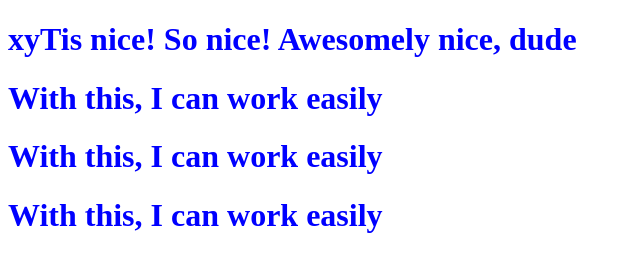
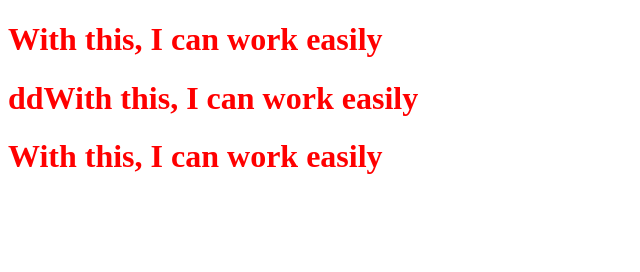
Before and after one commit to remoteworkerid/browsersync-exploration, a website: page index.html in a window 1280 px wide. Shown: the whole page, without its empty margins (0-640 px from the left). Drawn offline with Linux system fonts and the light colour scheme.

Commit message:
bs proxy works in batchfile

```diff
--- a/css/app.css
+++ b/css/app.css
@@ -1,3 +1,3 @@
 .hello {
-    color:blue;
+    color:red;
 }
--- a/gulpfile.js
+++ b/gulpfile.js
@@ -4,9 +4,7 @@ var bs = require('browser-sync').create();
 gulp.task('bs', function (){
     bs.init({
         server: {
-            watch: true,
             baseDir: "./",
-            files:["css/*.css", "*.html"]
         }
     });
 });
--- a/index.html
+++ b/index.html
@@ -6,9 +6,9 @@
     <title>Title</title>
 </head>
 <body>
-<h1 class="hello">xyTis nice! So nice! Awesomely nice, dude</h1>
+
 <h1 class="hello">With this, I can work easily</h1>
-<h1 class="hello">With this, I can work easily</h1>
+<h1 class="hello">ddWith this, I can work easily</h1>
 <h1 class="hello">With this, I can work easily</h1>
 
 </body>
```
Also changed, not shown: 1 other file.
